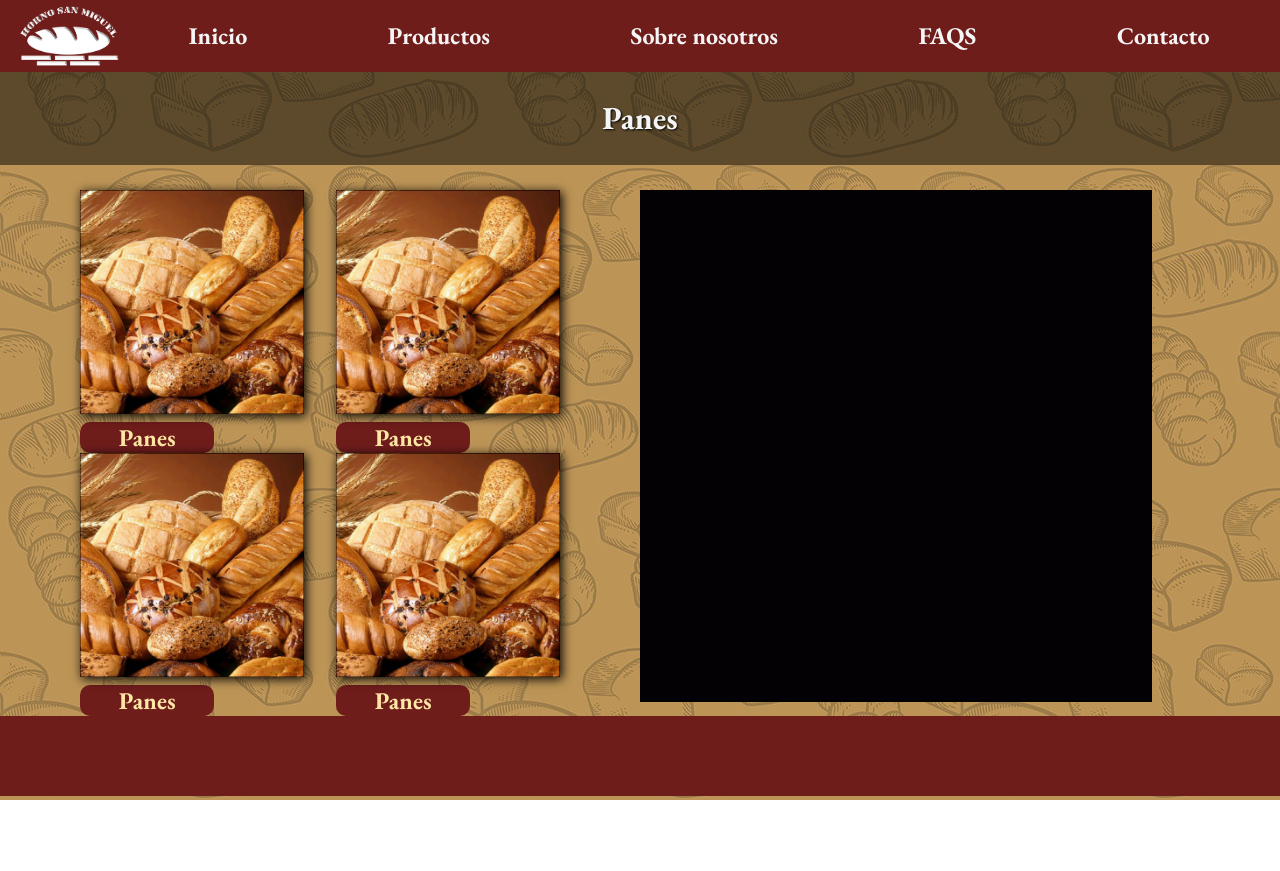
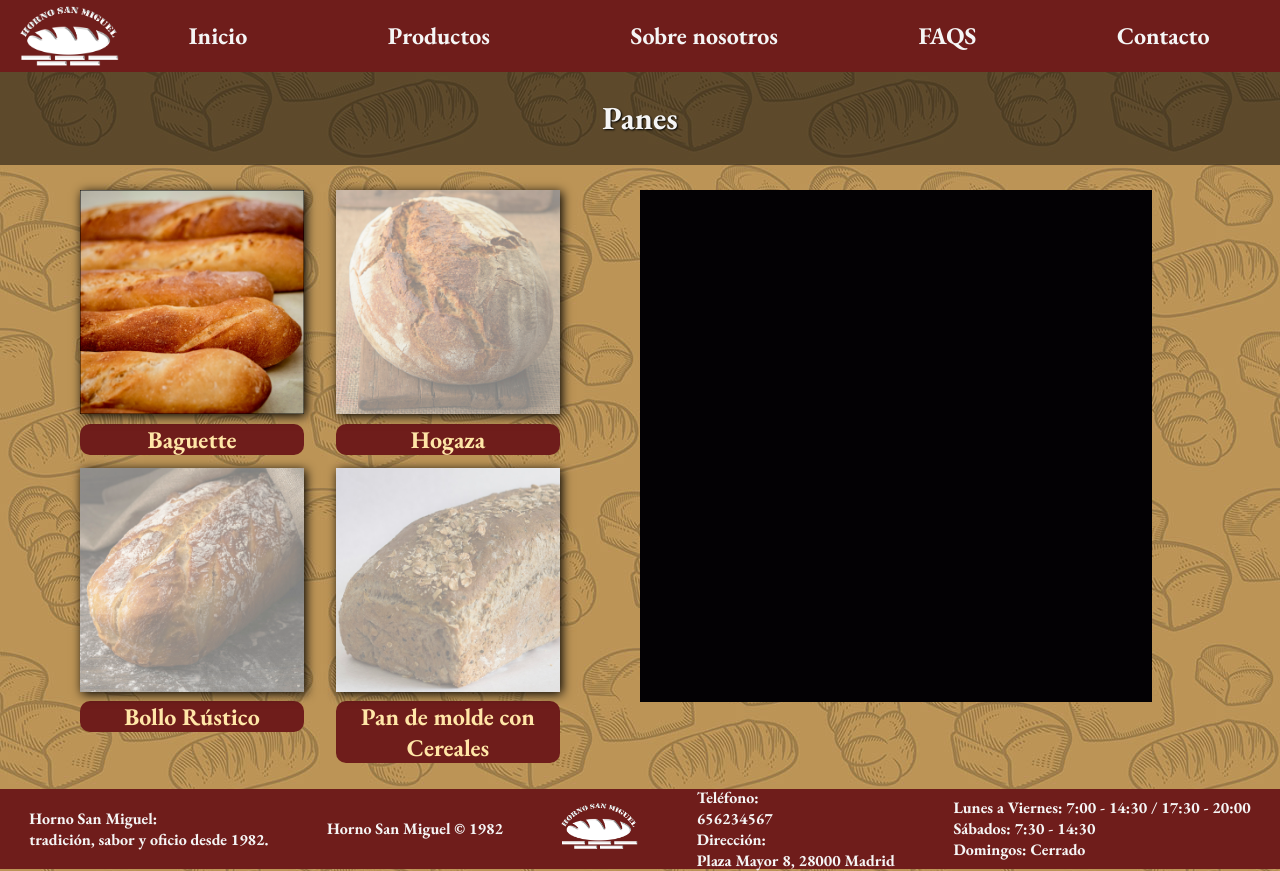
Before and after one commit to DavidTerreu/DIW_Web_Cliente_David_Terreu, a plain HTML site: page panes.html in a window 1280 px wide. Before the commit the page ends 800 px from the top, so only its background shows below. Drawn offline with nearby package versions, Linux system fonts and the light colour scheme.

Commit message:
Avance footer y productos

```diff
--- a/panes.html
+++ b/panes.html
@@ -34,26 +34,26 @@
                 <div class="contenedorIZQ">
                     <div class="listaCategorias2">
                         <div>
-                            <img class="IMGcategoria" src="./img/categoria panes.jpg" alt="">
-                            <a class="aTEXTOcategorias2" href="./panes.html"><p>Panes</p></a>
+                            <img class="IMGcategoria" src="./img/Pan 01 Baguette.jpg" alt="">
+                            <p class="TEXTOcategoria">Baguette</p>
                         </div>
                     </div>
                     <div class="listaCategorias2">
                         <div>
-                            <img class="IMGcategoria" src="./img/categoria panes.jpg" alt="">
-                            <a class="aTEXTOcategorias2" href="./panes.html"><p>Panes</p></a>
+                            <img class="IMGcategoria" src="./img/Pan 02 Hogaza OUT.jpg" alt="">
+                            <p class="TEXTOcategoria">Hogaza</p>
                         </div>
                     </div>
                     <div class="listaCategorias2">
                         <div>
-                            <img class="IMGcategoria" src="./img/categoria panes.jpg" alt="">
-                            <a class="aTEXTOcategorias2" href="./panes.html"><p>Panes</p></a>
+                            <img class="IMGcategoria" src="./img/Pan 03 Bollo Rústico OUT.jpg" alt="">
+                            <p class="TEXTOcategoria">Bollo Rústico</p>
                         </div>
                     </div>
                     <div class="listaCategorias2">
                         <div>
-                            <img class="IMGcategoria" src="./img/categoria panes.jpg" alt="">
-                            <a class="aTEXTOcategorias2" href="./panes.html"><p>Panes</p></a>
+                            <img class="IMGcategoria" src="./img/Pan 04 Pan Molde Cereales OUT.jpg" alt="">
+                            <p class="TEXTOcategoria">Pan de molde con Cereales</p>
                         </div>
                     </div>
                 </div>
@@ -64,7 +64,26 @@
         </section>
     </main>
     <footer>
-
+        <div>
+            <p>Horno San Miguel:<br> tradición, sabor y oficio desde 1982.</p>
+        </div>
+        <div>
+            <p>Horno San Miguel © 1982</p>
+        </div>
+        <div class="logoFooter">
+            <img src="./img/Logo invertido.png" alt="">
+        </div>
+        <div>
+            <p>Teléfono:<br></p>
+            <p>656234567</p>
+            <p>Dirección:<br></p>
+            <p>Plaza Mayor 8, 28000 Madrid</p>
+        </div>
+        <div>
+            <p>Lunes a Viernes: 7:00 - 14:30 / 17:30 - 20:00 <br>
+                        Sábados: 7:30 - 14:30 <br>
+                        Domingos: Cerrado</p>
+        </div>
     </footer>
 </body>
 </html>
--- a/style.css
+++ b/style.css
@@ -129,9 +129,14 @@ h1{
     display: flex;
     flex-wrap: wrap;
     justify-content: center;
+    margin-bottom: 2%;
 }
 .contenedorIZQ > div:nth-child(1){
     margin-right: 5%;
+    margin-bottom: 2%;
+}
+.contenedorIZQ > div:nth-child(2){
+    margin-bottom: 2%;
 }
 .contenedorIZQ > div:nth-child(3){
     margin-right: 5%;
@@ -152,7 +157,7 @@ h1{
     border-radius: 10px;
     margin-top: 2%;
 }
-.aTEXTOcategorias2 :hover{
+.TEXTOcategoria :hover{
     background-color: #FFE6A7;
     color: #6F1D1B;
     transition: all 0.3s ease-in-out;
@@ -306,6 +311,9 @@ label{
 #mapa img{
     box-shadow: black 2px 2px 10px;
 }
+#mapa > div:nth-child(2){
+    width: 30%;
+}
 .contactoDireccion{
     font-size: 2rem;
     background-color: rgba(245, 245, 245, 0.500);
```
Also changed, not shown: bolleria.html (+20 -1 lines), contacto.html (+21 -2 lines), faqs.html (+20 -1 lines), prodDetalles.html (+20 -1 lines), prodFamilias.html (+20 -1 lines), salados.html (+20 -1 lines), sobreNosotros.html (+20 -1 lines), img/Pan 01 Baguette OUT.jpg (added), img/Pan 01 Baguette.jpg (added), img/Pan 02 Hogaza OUT.jpg (added), img/Pan 02 Hogaza.jpg (added), img/Pan 03 Bollo Rústico OUT.jpg (added), img/Pan 03 Bollo Rústico.jpg (added), img/Pan 04 Pan Molde Cereales OUT.jpg (added), 1 more files.
